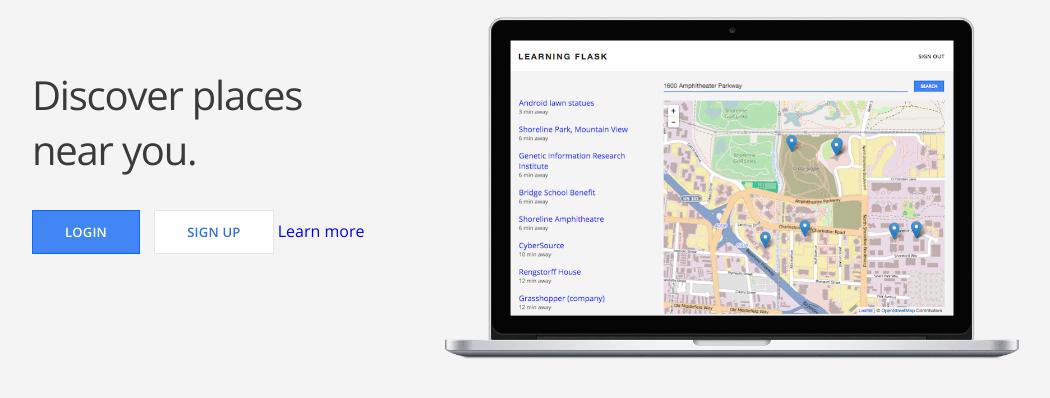
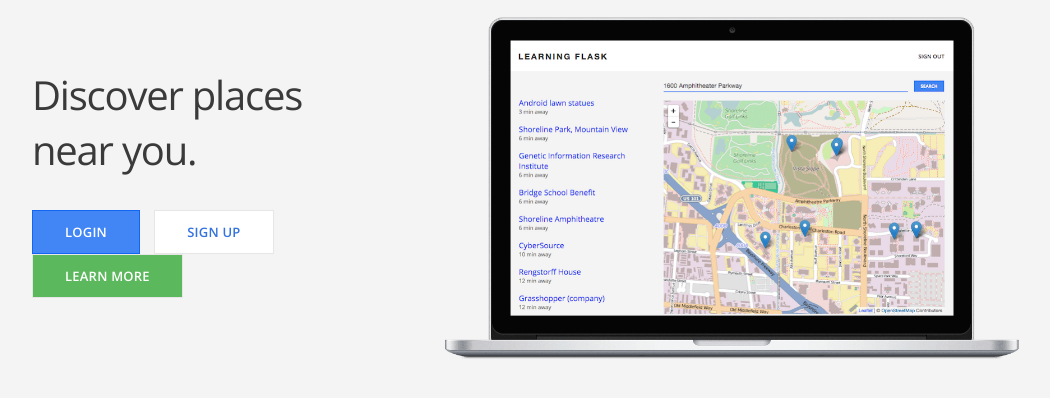
Before and after one commit to Miciaha/Locale, a Flask app: page / in a window 1280 px wide. Shown: the part 116-514 px from the top of the page, without its empty margins (108-1158 px from the left). Run offline with Flask 2, Linux system fonts and the light colour scheme.

Commit message:
Not Worth

```diff
--- a/static/css/main.css
+++ b/static/css/main.css
@@ -85,6 +85,19 @@ a {
   text-transform: uppercase;
 }
 
+.btn-success {
+  background: #5cb85c;
+  border: 1px solid #e6e6e6;
+  color: #ffffff;
+  font-family: 'Open Sans', sans-serif;
+  font-size: 13px;
+  font-weight: 600;
+  letter-spacing: 0.23px;
+  padding: 12px 32px;
+  text-align: center;
+  text-decoration: none;
+  text-transform: uppercase;
+}
 
 
 /*
--- a/templates/index.html
+++ b/templates/index.html
@@ -6,9 +6,9 @@
 
         <div class="section-content">
           <h2>Discover places near you.</h2>
-          <a href="{{ url_for('login') }}" class="btn btn-primary">Login</a>
-          <a href="{{ url_for('signup') }}" class="btn btn-secondary">Sign up</a>
-          <a href="{{ url_for('about') }}" class="btn btn-success">Learn more</a>
+          <a href="{{ url_for('login') }}" class="btn-primary">Login</a>
+          <a href="{{ url_for('signup') }}" class="btn-secondary">Sign up</a>
+          <a href="{{ url_for('about') }}" class="btn-success">Learn more</a>
         </div>
 
         <div class="section-device">
```
